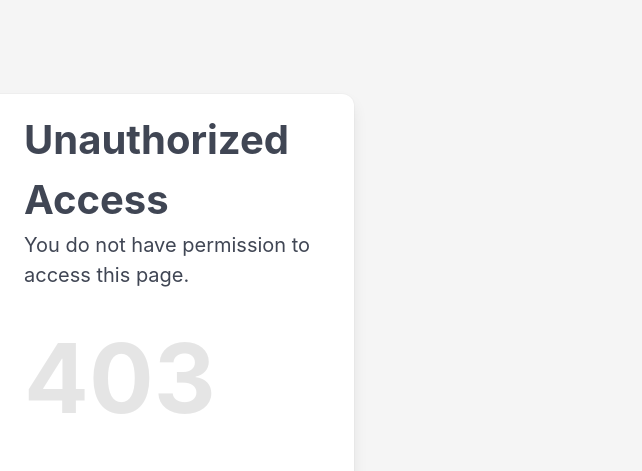
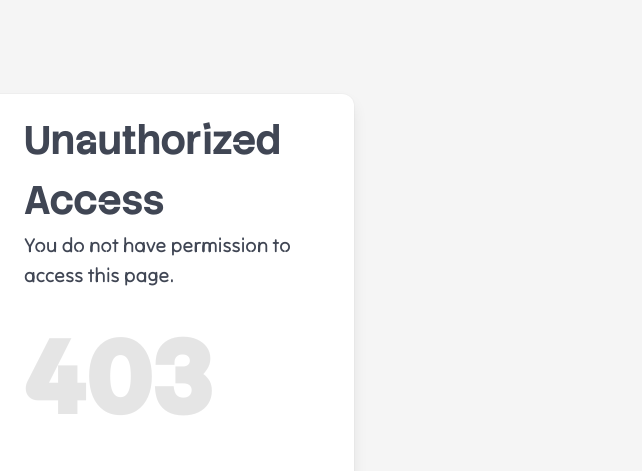
Before and after one commit to Mizumo-prjkt/openattendance, a website: page setup/assets/html/desktop/forbidden.html in a window 1280 px wide. Shown: the part 118-589 px from the top of the page, 638-1280 px from the left. Drawn offline with nearby package versions, Linux system fonts and the light colour scheme.

Commit message:
Enhance forbidden page styling with updated font families and improved error message display

```diff
--- a/setup.js
+++ b/setup.js
@@ -48,7 +48,7 @@ app.get('/api', (req, res) => {
     const error = {
         code: 403,
         title: 'Forbidden',
-        message: 'API endpoints cannot be accessed directly in a browser.'
+        message: 'API endpoints cannot and SHOULD NOT be accessed directly in a browser.'
     };
     // Redirect to the forbidden page with error details as query parameters
     res.redirect(`/forbidden?code=${error.code}&title=${encodeURIComponent(error.title)}&message=${encodeURIComponent(error.message)}`);
--- a/setup/assets/css/forbidden-bulma.css
+++ b/setup/assets/css/forbidden-bulma.css
@@ -55,8 +55,17 @@ html, body {
     font-size: 6rem;
     font-weight: bold;
     color: rgba(0, 0, 0, 0.1);
+    font-family: 'Momo Trust Display', sans-serif;
 }
 
 .link-area {
     margin-top: 1.5rem;
 }
+
+.unauth-header {
+    font-family: 'Stack Sans Notch', sans-serif;
+}
+
+.unauth-body {
+    font-family: 'Tilt Neon', sans-serif;
+}
--- a/setup/assets/css/forbidden-framework7.css
+++ b/setup/assets/css/forbidden-framework7.css
@@ -57,6 +57,7 @@
   transform: translate(-50%, -50%);
   z-index: 1;
   user-select: none;
+  font-family: 'Momo Trust Display', sans-serif;
 }
 
 .link-area {
@@ -105,3 +106,11 @@
     white-space: pre-wrap;
     word-wrap: break-word;
 }
+
+.unauth-header {
+    font-family: 'Stack Sans Notch', sans-serif;
+}
+
+.unauth-body {
+    font-family: 'Tilt Neon', sans-serif;
+}
--- a/setup/assets/html/desktop/forbidden.html
+++ b/setup/assets/html/desktop/forbidden.html
@@ -70,8 +70,8 @@
                         <img class="forbidden-image" src="/assets/images/page/errors/error_copilot.png" alt="Forbidden Image">
                     </div>
                     <div class="cell">
-                        <h1 id="error-title">Unauthorized Access</h1>
-                        <p id="error-message">You do not have permission to access this page.</p>
+                        <h1 id="error-title" class="unauth-header">Unauthorized Access</h1>
+                        <p id="error-message" class="unauth-body">You do not have permission to access this page.</p>
                         <div id="error-code-display" class="error-code">403</div>
                         <div class="link-area">
                             <a href="#" class="back-link button is-primary">Go Back</a>
```
Also changed, not shown: setup/assets/html/mobile/forbidden.html (+5 -5 lines).
